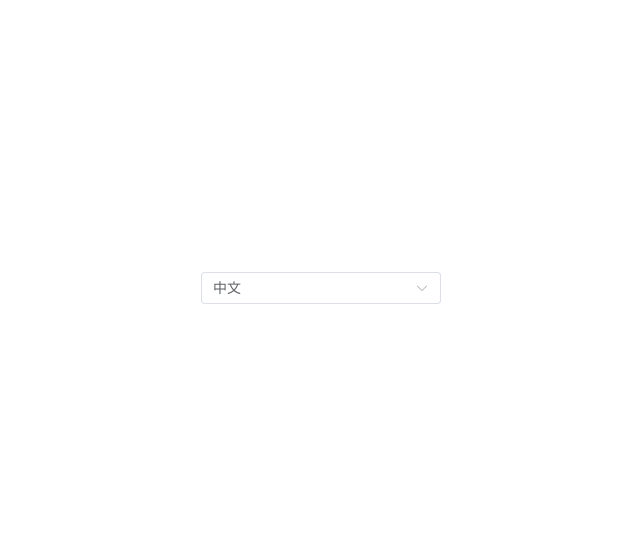
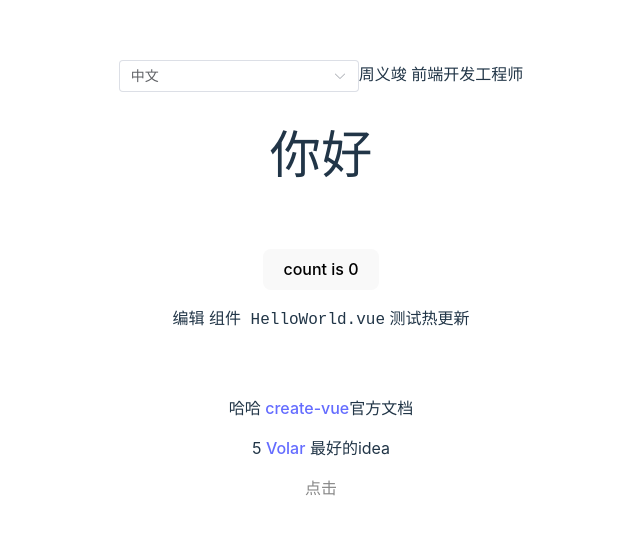
Before and after one commit to bigMeowCoding/vite-project, a Vue app: page / in a window 1280 px wide. Shown: the part 112-646 px from the top of the page, without its empty margins (319-959 px from the left). Built offline with nearby package versions, Linux system fonts and the light colour scheme.

Commit message:
style: movehelloworld组件

```diff
--- a/src/App.vue
+++ b/src/App.vue
@@ -11,8 +11,8 @@
   >
     <el-option label="中文" value="zh" />
     <el-option label="English" value="en" />
-    <HelloWorld msg="你好" />
   </el-select>
+  <HelloWorld msg="你好" />
 </template>
 <script setup lang="ts">
 import { useI18n } from "vue-i18n";
```
